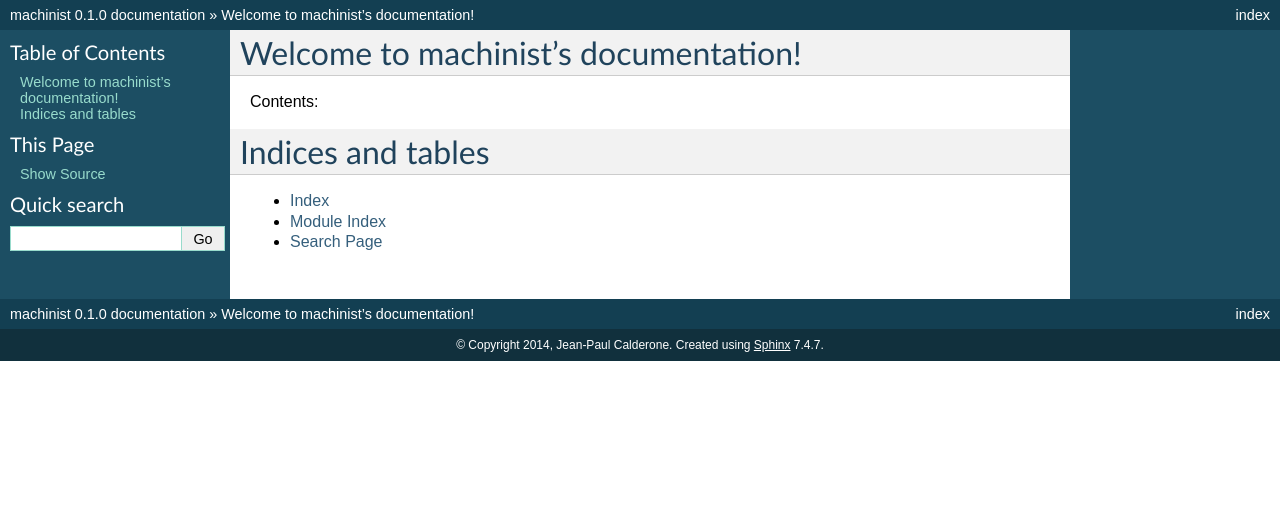
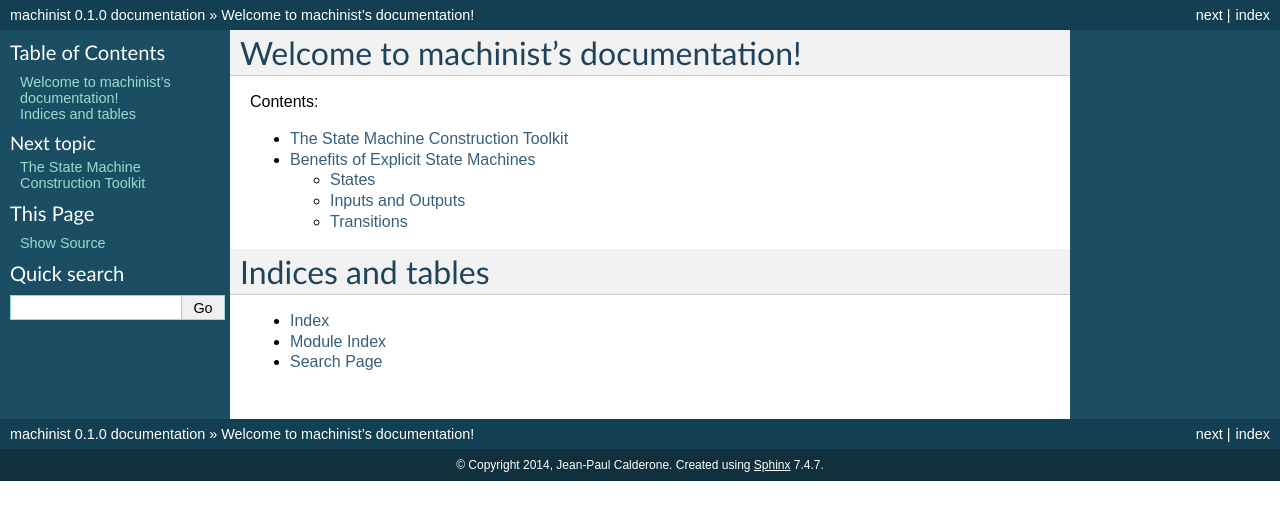
Before and after one commit to ScatterHQ/machinist, a Sphinx documentation site: the page built from doc/index.rst, in a window 1280 px wide. Shown: the top 520 px of the page. Built offline with Sphinx 7.4.7, drawn with Linux system fonts in a browser that asks for light colours; some of the changed lines change nothing that is shown.

Commit message:
add an introduction

```diff
--- a/doc/index.rst
+++ b/doc/index.rst
@@ -11,6 +11,7 @@ Contents:
 .. toctree::
    :maxdepth: 2
 
+   introduction
 
 
 Indices and tables
--- /dev/null
+++ b/doc/introduction.rst
@@ -0,0 +1,80 @@
+The State Machine Construction Toolkit
+======================================
+
+Machinist's aim is to make it easy to structure your code as an explicit state machine.
+
+State machines are defined by supplying Machinist with four things:
+
+  1. A set of states.
+  2. A set of inputs.
+  3. A set of outputs.
+  4. A set of transitions.
+
+State machines are represented by an object with a ``receive`` method which accepts an input object.
+The input object is either an object from the set of inputs or an object related to one of those objects in a certain way (more on that later).
+When an input is received by the state machine, its state is updated and outputs are generated according to the defined transitions.
+
+If this sounds great to you then you might want to jump ahead to the `basic usage`_ documentation.
+Otherwise, read on.
+
+
+Benefits of Explicit State Machines
+===================================
+
+All software is an implementation of a state machine.
+The memory associated with a running program represents its current state.
+The executable code defines what transitions are possible.
+Myriad inputs and outputs exist in the form of:
+
+  * data read from file descriptors.
+  * signals or GUI events such as button clicks.
+  * data which is rendered onto displays.
+  * sound which is created by speakers.
+
+The difference between an explicit state machine and software written without a state machine (let's call this *implicit state machine software* or *ism software*) mostly comes down to what it is easy to learn about the state machine being represented.
+
+
+States
+------
+
+In the explicit state machine all of the states have been enumerated and can be learned at a glance.
+In *ism software* it is impractical to enumerate the states: imagine a program with just one piece of memory, a 16 bit integer.
+There are 2\ :superscript:`16` (65536) states in this program.
+Without reading all the program that manipulates this state it's impossible to know which of them are important or how they might interact.
+Extend your imagination to any real piece of software which might operate on dozens, hundreds, or thousands of megabytes of memory.
+Consider consider the number of states this amount of memory implies.
+It's not just difficult to make sense of this collection of states, it is practically impossible.
+
+Contrast this with an explicit state machine where each state is given a name and put in a list.
+The explicit state machine version of that program with a 16 bit integer will make it obvious that only three of the values (states) it can take on are used.
+
+
+Inputs and Outputs
+------------------
+
+In the explicit state machine all of the inputs and outputs are also completely enumerated.
+In *ism software* these are usually only defined by the implementation accepting or producing them.
+This means there is just one way to determine what inputs are accepted and what outputs are produced:
+read the implementation.
+If you're lucky, someone will have done this already and produced some API documentation.
+If you're doubly lucky, the implementation won't have changed since they did this.
+
+Contrast this with an explicit state machine where the implementation is derived from the explicit list of inputs and outputs.
+The implementation cannot diverge because it is a function of the declaration.
+
+
+Transitions
+-----------
+
+Once again, transitions are completely enumerated in the definition of an explicit state machine.
+A single transition specifies that when a specific input is received while the state machine is in a specific state a specific output is produced and the state machine changes to a specific new state.
+A collection of transitions completely specifies how the state machine reacts to inputs and how its future behavior is changed by those inputs.
+In *ism software* it is conventional to define a constellation of flags to track the state of the program.
+It is left up to the programmer to build and remember the cartesian product of these flags in their head.
+There are also usually illegal flag combinations which the program is never *supposed* to encounter.
+These are either left as traps to future programmers or the implementer must take the tedious steps of building guards against them arising.
+All of this results in greater complexity to handle scenarios which are never even supposed to be encountered.
+
+Contrast this with an explicit state machine where those flags are replaced by the state of the state machine.
+The valid states are completely enumerated and there is no need to look at a handful of flags to determine how the program will behave.
+Instead of adding complexity to handle impossible cases, those cases are excluded simply by *not* defining an explicit state to represent them.
```
